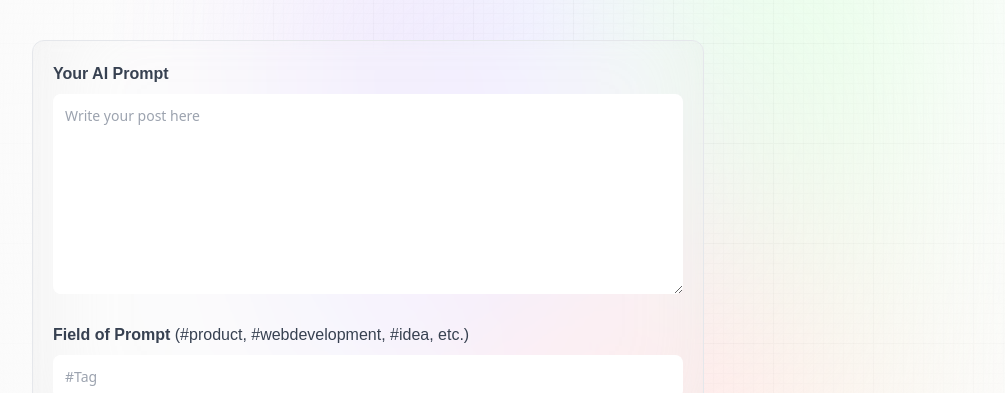
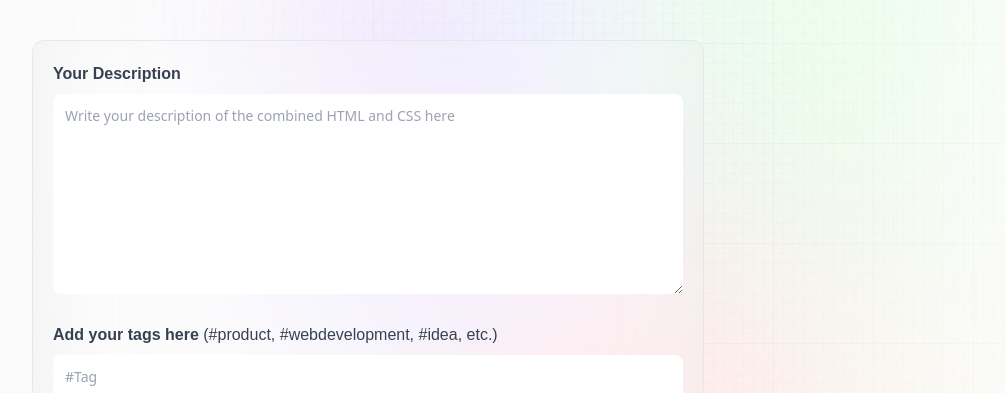
Before and after one commit to Christopherhsc/promptpedia, a Next.js app: page /create-prompt in a window 1280 px wide. Shown: the part 262-655 px from the top of the page, without its empty margins (32-1037 px from the left). Built offline with nearby package versions, Linux system fonts and the light colour scheme; no server answers.

Commit message:
fix: schema mongoose

```diff
--- a/components/Form.jsx
+++ b/components/Form.jsx
@@ -17,13 +17,13 @@ const Form = ({ type, post, setPost, submitting, handleSubmit }) => {
       >
         <label>
           <span className="font-satoshi font-semibold text-base text-gray-700">
-            Your AI Prompt
+            Your Description
           </span>
 
           <textarea
             value={post.prompt}
             onChange={(e) => setPost({ ...post, prompt: e.target.value })}
-            placeholder="Write your post here"
+            placeholder="Write your description of the combined HTML and CSS here"
             required
             className="form_textarea "
           />
@@ -31,7 +31,7 @@ const Form = ({ type, post, setPost, submitting, handleSubmit }) => {
 
         <label>
           <span className="font-satoshi font-semibold text-base text-gray-700">
-            Field of Prompt{" "}
+            Add your tags here{" "}
             <span className="font-normal">
               (#product, #webdevelopment, #idea, etc.)
             </span>
--- a/models/user.js
+++ b/models/user.js
@@ -10,7 +10,7 @@ const UserSchema = new Schema({
     type: String,
     required: [true, "Username is required!"],
     match: [
-      /^(?=.{8,40}$)(?![_.])(?!.*[_.]{2})[a-zA-Z0-9._]+(?<![_.])$/,
+      /^(?=.{8,30}$)(?![_.])(?!.*[_.]{2})[a-zA-Z0-9._]+(?<![_.])$/,
       "Username invalid, it should contain 8-20 alphanumeric letters and be unique!",
     ],
   },
```
Also changed, not shown: models/prompt.js (+6 -6 lines).
